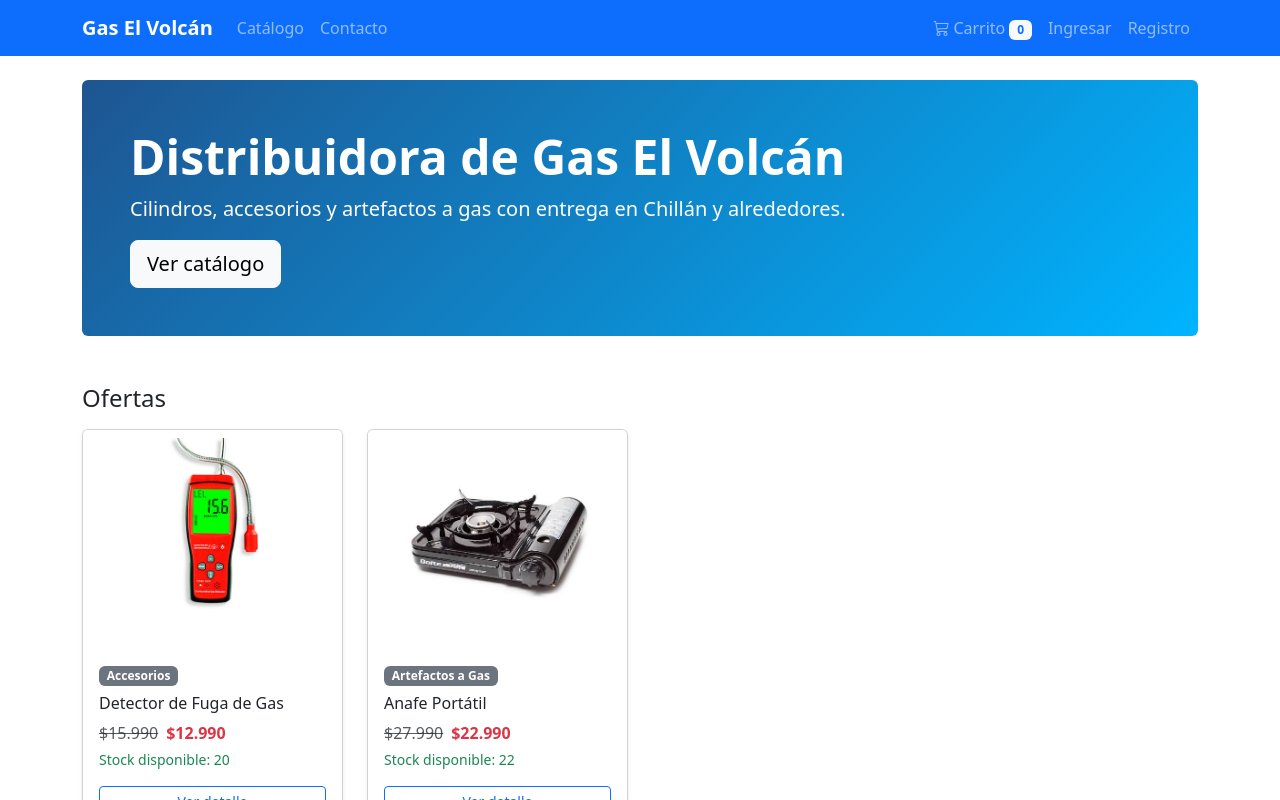
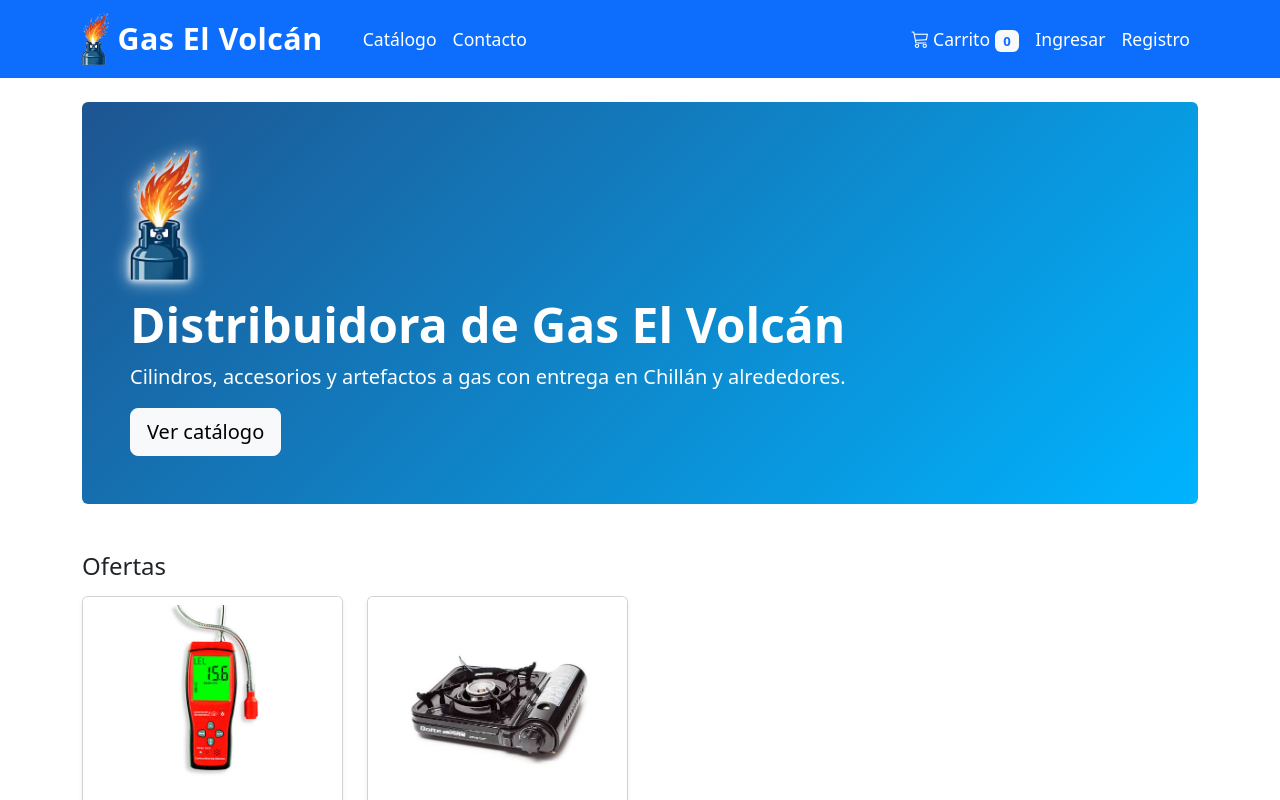
Before and after one commit to natyleiv/tienda-gas-react, a React (Vite) app: page / in a window 1280 px wide. Shown: the top 800 px of the page. Built offline with nearby package versions, Linux system fonts and the light colour scheme.

Commit message:
Agrega logo sin fondo en el menu y la portada

```diff
--- a/src/components/Navbar.tsx
+++ b/src/components/Navbar.tsx
@@ -23,7 +23,9 @@ export const Navbar = () => {
     <nav className="navbar navbar-expand-lg navbar-dark bg-primary">
       <div className="container">
         {/* El logo sigue siendo Link: no necesita destacarse */}
-        <Link className="navbar-brand fw-bold" to="/" onClick={cerrarMenu}>
+        <Link className="navbar-brand fw-bold d-flex align-items-center" to="/" onClick={cerrarMenu}>
+          {/* Logo: la imagen está en la carpeta public */}
+          <img src="/logo.png" alt="Logo Gas El Volcán" height="52" className="me-2" />
           Gas El Volcán
         </Link>
 
--- a/src/pages/Inicio.tsx
+++ b/src/pages/Inicio.tsx
@@ -11,6 +11,8 @@ export const Inicio = () => {
   return (
     <>
       <section className="hero rounded p-4 p-md-5 mb-5 text-white">
+        {/* logo-portada: borde de luz blanca (ver styles.css) para que se vea sobre el azul */}
+        <img src="/logo.png" alt="Logo Gas El Volcán" height="130" className="logo-portada mb-3 d-block" />
         <h1 className="display-5 fw-bold">Distribuidora de Gas El Volcán</h1>
         <p className="lead">Cilindros, accesorios y artefactos a gas con entrega en Chillán y alrededores.</p>
         <Link to="/catalogo" className="btn btn-light btn-lg">Ver catálogo</Link>
--- a/src/styles/styles.css
+++ b/src/styles/styles.css
@@ -32,3 +32,36 @@
   font-weight: 600;
   border-bottom: 2px solid #fff;
 }
+
+/* Menú más notorio: Bootstrap deja los links casi transparentes (55% blanco).
+   Aquí los dejamos en blanco puro, más grandes y en negrita media. */
+.navbar.navbar-dark {
+  --bs-navbar-color: #fff;          /* color normal de los links */
+  --bs-navbar-hover-color: #ffd54f; /* color al pasar el mouse (amarillo) */
+  --bs-navbar-active-color: #fff;   /* color del link de la página actual */
+}
+
+.navbar .nav-link {
+  font-size: 1.1rem;
+  font-weight: 500;
+}
+
+/* El link de la página actual queda con un fondo suave tipo "botón" */
+.navbar .nav-link.active {
+  background: rgba(255, 255, 255, 0.2);
+  border-radius: 0.5rem;
+}
+
+/* Logo (nombre de la tienda): más grande y más grueso que los demás links */
+.navbar .navbar-brand {
+  font-size: 1.9rem;
+  font-weight: 800;
+  letter-spacing: 0.5px;
+  margin-right: 2rem;
+}
+
+/* Logo de la portada: sin fondo, con un brillo blanco alrededor
+   para que el cilindro azul no se pierda sobre el degradado azul. */
+.logo-portada {
+  filter: drop-shadow(0 0 3px #fff) drop-shadow(0 0 8px rgba(255, 255, 255, 0.8));
+}
```
Also changed, not shown: public/logo.png (added).
